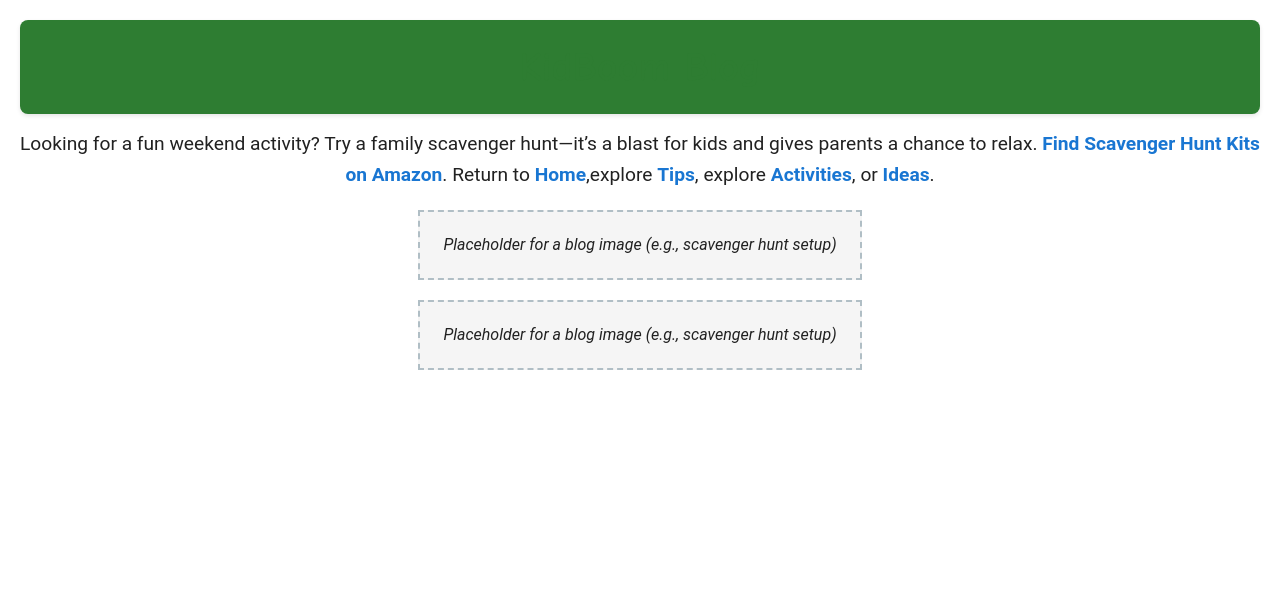
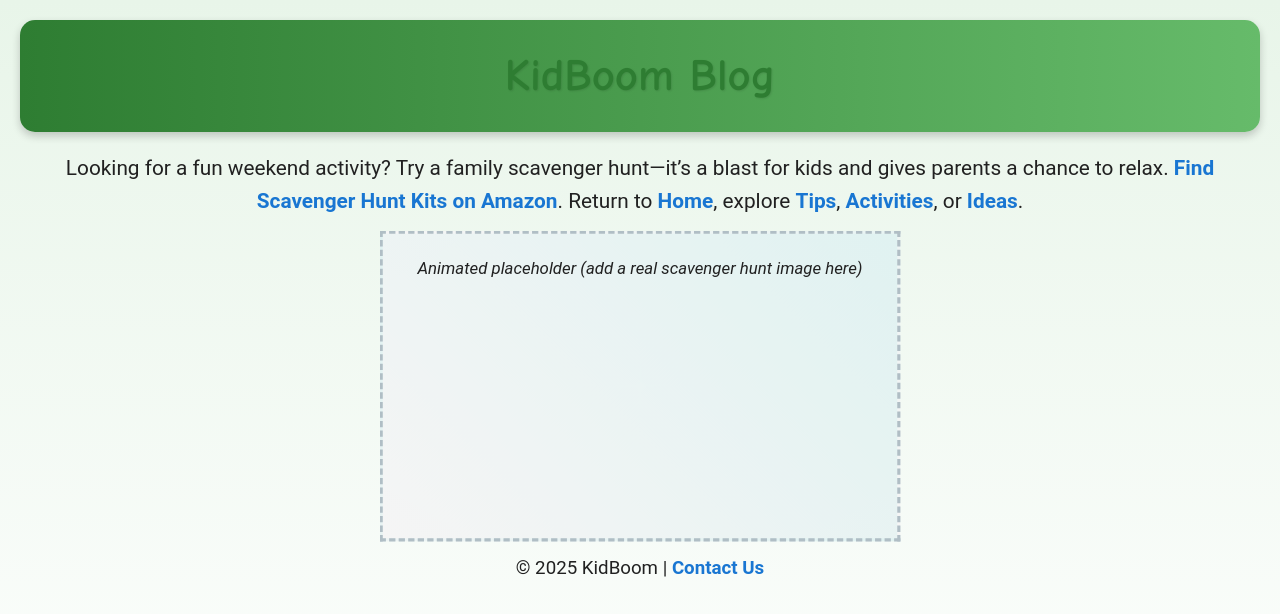
Before and after one commit to Priyankatraders/Kidsboom, a plain HTML site: page blog.html in a window 1280 px wide. Drawn offline with Linux system fonts and the light colour scheme.

Commit message:
Update blog.html

```diff
--- a/blog.html
+++ b/blog.html
@@ -9,25 +9,28 @@
       font-family: 'Roboto', Arial, sans-serif;
       margin: 0;
       padding: 20px;
-      background-color: #FFFFFF;
+      background: linear-gradient(to bottom, #E8F5E9, #FFFFFF);
       text-align: center;
       line-height: 1.6;
+      min-height: 100vh;
     }
     header {
-      background-color: #2E7D32;
+      background: linear-gradient(to right, #2E7D32, #66BB6A);
       color: white;
-      padding: 15px;
-      border-radius: 8px;
-      box-shadow: 0 2px 4px rgba(0, 0, 0, 0.1);
+      padding: 20px;
+      border-radius: 15px;
+      box-shadow: 0 4px 8px rgba(0, 0, 0, 0.2);
+      margin-bottom: 20px;
     }
     h1 {
       font-family: 'Comic Sans MS', 'Roboto', Arial, sans-serif;
       color: #2E7D32;
-      font-size: 2.5em;
+      font-size: 2.8em;
       margin: 0;
+      text-shadow: 1px 1px 2px rgba(0, 0, 0, 0.1);
     }
     p {
-      font-size: 1.2em;
+      font-size: 1.3em;
       color: #212121;
       margin: 15px 0;
     }
@@ -35,26 +38,39 @@
       color: #1976D2;
       text-decoration: none;
       font-weight: bold;
+      transition: all 0.3s ease;
     }
     a:hover {
+      color: #0D47A1;
       text-decoration: underline;
-      color: #0D47A1;
+      box-shadow: 0 2px 4px rgba(25, 118, 210, 0.3);
     }
     .placeholder-img {
       width: 100%;
-      max-width: 400px;
-      height: auto;
-      background-color: #F5F5F5;
-      border: 2px dashed #B0BEC5;
+      max-width: 450px;
+      height: 250px;
+      background: linear-gradient(45deg, #F5F5F5, #E0F2F1);
+      border: 3px dashed #B0BEC5;
       margin: 20px auto;
       padding: 20px;
       color: #212121;
       font-style: italic;
+      animation: pulse 2s infinite;
+    }
+    @keyframes pulse {
+      0% { transform: scale(1); }
+      50% { transform: scale(1.05); }
+      100% { transform: scale(1); }
+    }
+    footer {
+      margin-top: 20px;
+      font-size: 0.9em;
+      color: #757575;
     }
     @media (max-width: 600px) {
-      h1 { font-size: 2em; }
-      p { font-size: 1em; }
-      .placeholder-img { max-width: 100%; }
+      h1 { font-size: 2.2em; }
+      p { font-size: 1.1em; }
+      .placeholder-img { max-width: 100%; height: 200px; }
     }
   </style>
 </head>
@@ -62,8 +78,10 @@
   <header>
     <h1>KidBoom Blog</h1>
   </header>
-    <p>Looking for a fun weekend activity? Try a family scavenger hunt—it’s a blast for kids and gives parents a chance to relax. <a href="[your Amazon affiliate link]">Find Scavenger Hunt Kits on Amazon</a>. Return to <a href="index.html">Home</a>,explore <a href="tips.html">Tips</a>, explore <a href="activities.html">Activities</a>, or <a href="ideas.html">Ideas</a>.</p>
-  <div class="placeholder-img">Placeholder for a blog image (e.g., scavenger hunt setup)</div>
-  <div class="placeholder-img">Placeholder for a blog image (e.g., scavenger hunt setup)</div>
+  <p>Looking for a fun weekend activity? Try a family scavenger hunt—it’s a blast for kids and gives parents a chance to relax. <a href="[insert your scavenger hunt kit affiliate link here]">Find Scavenger Hunt Kits on Amazon</a>. Return to <a href="index.html">Home</a>, explore <a href="tips.html">Tips</a>, <a href="activities.html">Activities</a>, or <a href="ideas.html">Ideas</a>.</p>
+  <div class="placeholder-img">Animated placeholder (add a real scavenger hunt image here)</div>
+  <footer>
+    <p>© 2025 KidBoom | <a href="mailto:contact@kidsboom.blog">Contact Us</a></p>
+  </footer>
 </body>
 </html>
```
